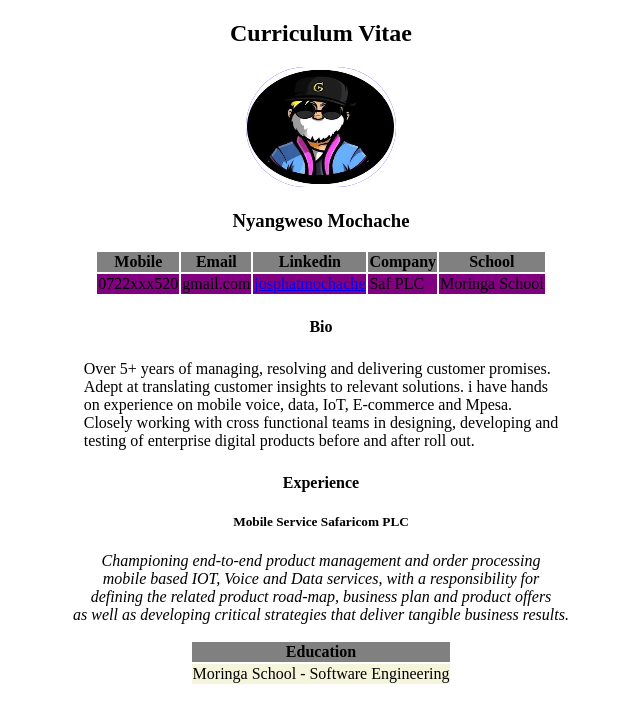
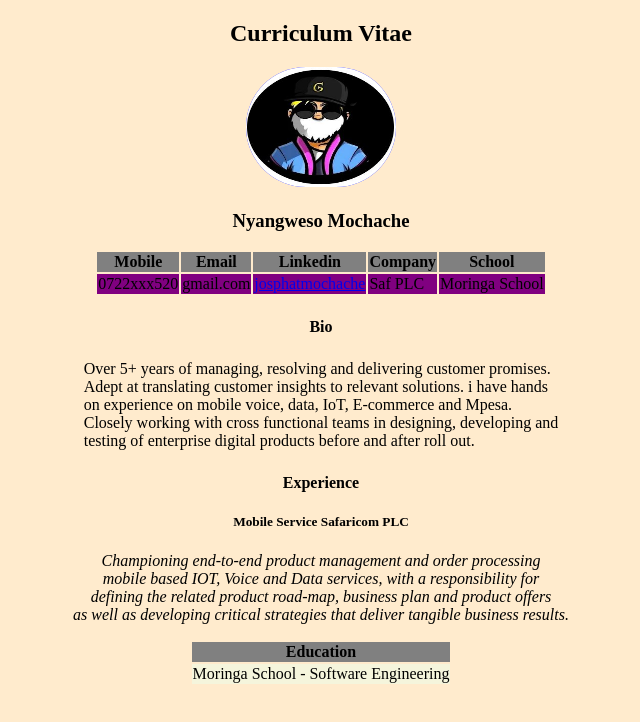
Before and after one commit to jmochache/Test_Web, a plain HTML site: page Week_1/web.html in a window 1280 px wide. Shown: the whole page, without its empty margins (319-959 px from the left). Drawn offline with Linux system fonts and the light colour scheme.

Commit message:
add body backgroung colour

```diff
--- a/Week_1/web.html
+++ b/Week_1/web.html
@@ -8,11 +8,6 @@
     <title>Sample Website</title>
 
     <style>
-      body {
-        background-image:url("");
-        background-size: 200%;
-        background-repeat: repeat;
-      }
       img {
         width: 150px;
         border-radius: 170px;
@@ -29,6 +24,9 @@
       h5
       {
         font-style: inherit;
+      }
+      body {
+        background-color: blanchedalmond;
       }
       div
 
```
